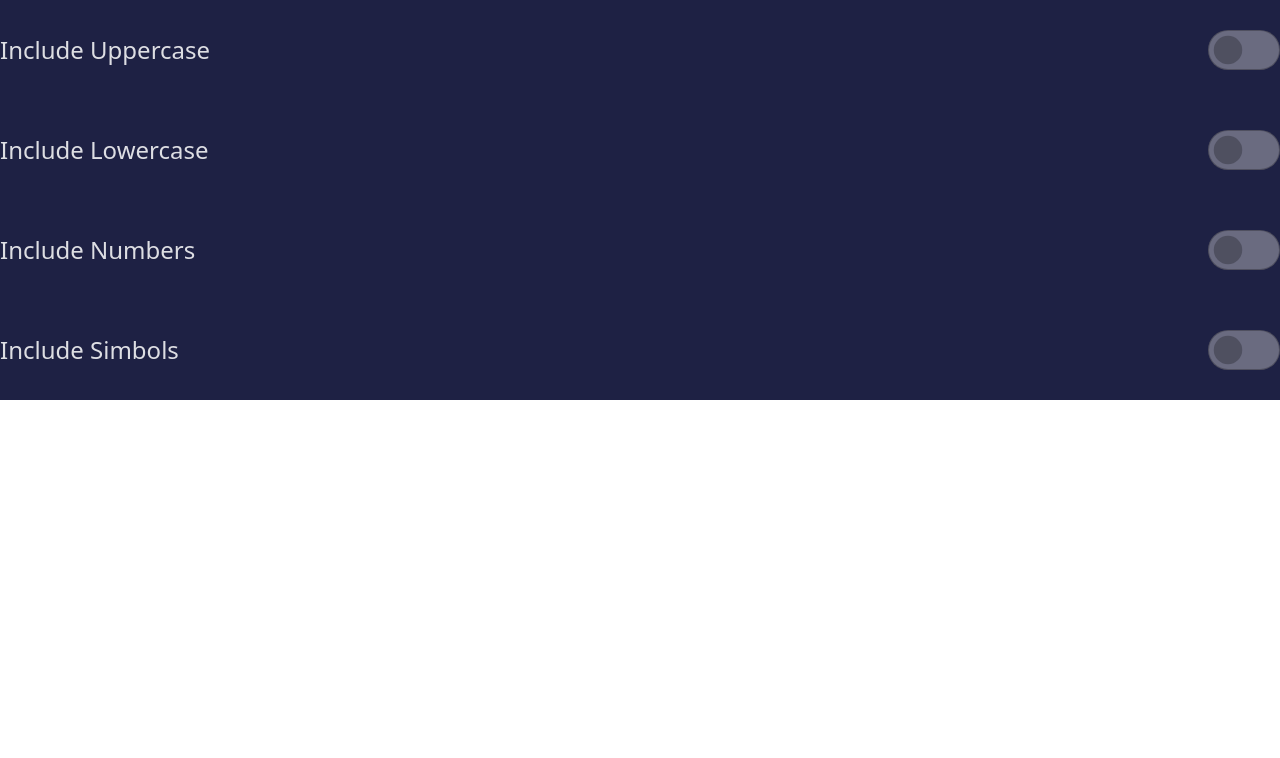
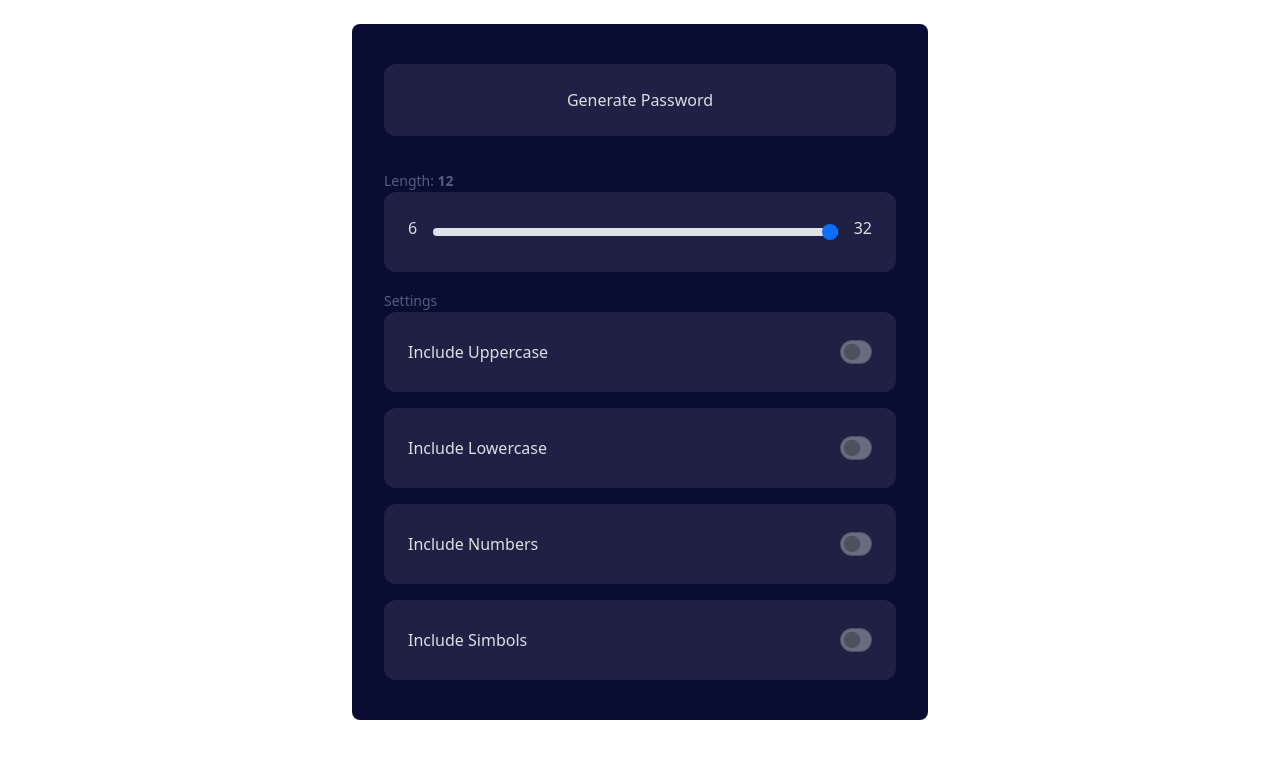
Before and after one commit to Cristian-Sosa/password-generator, a React (Vite) app: page / in a window 1280 px wide. Shown: the top 758 px of the page. Built offline with nearby package versions, Linux system fonts and the light colour scheme.

Commit message:
feature: static layout

```diff
--- a/index.html
+++ b/index.html
@@ -6,7 +6,7 @@
     <meta name="viewport" content="width=device-width, initial-scale=1.0" />
     <title>Vite + React</title>
     <link rel="stylesheet" href="./node_modules/bootstrap/dist/css/bootstrap.min.css">
-    <link rel="stylesheet" href="src/assets/css/ToggleButton.css">
+    <link rel="stylesheet" href="src/assets/css/styles.css">
   </head>
   <body>
     <div id="root"></div>
--- a/src/assets/css/ToggleButton.css
+++ /dev/null
@@ -1,42 +0,0 @@
-.Settings {
-    width: 100%;
-
-    margin: 0;
-    padding: 0;
-}
-
-.form-check.form-switch {
-    width: 100%;
-    height: 100px;
-
-    margin: 0;
-    padding: 0 24px;
-
-    background-color: rgb(30, 33, 68);
-
-    color: rgba(255, 255, 255, .85);
-
-    display: flex;
-    flex-direction: row-reverse;
-    justify-content: space-between;
-    align-items: center;
-
-    overflow: hidden;
-}
-
-
-.form-check.form-switch .form-check-label {
-    font-size: 24px;
-}
-
-.form-check.form-switch .form-check-input {
-    width: 72px;
-    height: 40px;
-
-    margin: 0;
-
-    background-color: rgb(106, 107, 128);
-}
-.form-check.form-switch .form-check-input:checked {
-    background-color: rgb(94, 99, 231);
-}
--- /dev/null
+++ b/src/assets/css/styles.css
@@ -0,0 +1,162 @@
+body {
+  background-color: rgb(14, 14, 14);
+}
+
+#PasswordGenerator {
+  width: min(95%, 576px);
+
+  margin: 24px auto;
+  padding: 32px 0;
+
+  background-color: rgb(9, 13, 52);
+
+  border-radius: 8px;
+}
+
+
+
+.PassContainer {
+width: 100%;
+  margin: 0 auto 16px;
+  padding: 8px 32px;
+
+}
+
+.PassShow {
+  width: 100%;
+
+  margin: 0;
+  padding: 24px;
+
+  background-color: rgb(30, 33, 68);
+
+  color: rgba(255, 255, 255, 0.85);
+  font-size: 16px;
+  text-align: center;
+  text-overflow: ellipsis;
+
+  display: inline-block;
+
+  border-radius: 12px;
+
+  user-select: none;
+}
+
+/* Length section styles */
+.Length {
+  width: 100%;
+
+  margin: 0 auto;
+  padding: 8px 32px;
+
+  color: rgb(87, 92, 124);
+}
+
+.Length_title {
+  width: 100%;
+
+  font-size: 14px;
+  text-align: left;
+
+  display: inline-block;
+
+  user-select: none;
+}
+
+.RangeInput {
+  width: 100%;
+  height: 80px;
+
+  margin: 0;
+  padding: 0 24px;
+
+  background-color: rgb(30, 33, 68);
+
+  color: rgba(255, 255, 255, 0.85);
+
+  display: flex;
+  flex-direction: row;
+  justify-content: space-between;
+  align-items: center;
+  gap: 16px;
+
+  border-radius: 12px;
+
+  overflow: hidden;
+}
+
+.RangeInput .form-label {
+  font-size: 16px;
+  color: rgba(255, 255, 255, 0.85);
+}
+
+/* Settings section styles */
+.Settings {
+  width: 100%;
+
+  margin: 0 auto;
+  padding: 8px 32px;
+
+  color: rgb(87, 92, 124);
+}
+
+.Settings_title {
+  width: 100%;
+
+  font-size: 14px;
+  text-align: left;
+
+  display: inline-block;
+
+  user-select: none;
+}
+
+.form-check.form-switch {
+  width: 100%;
+
+  margin: 0;
+  padding: 0;
+
+  display: flex;
+  flex-direction: column;
+  justify-content: flex-start;
+  align-items: center;
+  gap: 16px;
+}
+
+.form-check.form-switch .ToggleButton {
+  width: 100%;
+  height: 80px;
+
+  margin: 0;
+  padding: 0 24px;
+
+  background-color: rgb(30, 33, 68);
+
+  color: rgba(255, 255, 255, 0.85);
+
+  display: flex;
+  flex-direction: row-reverse;
+  justify-content: space-between;
+  align-items: center;
+
+  border-radius: 12px;
+
+  overflow: hidden;
+}
+
+.ToggleButton .form-check-label {
+  font-size: 16px;
+}
+
+.ToggleButton .form-check-input {
+  width: 48px;
+  height: 24px;
+
+  margin: 0;
+
+  background-color: rgb(106, 107, 128);
+}
+.ToggleButton .form-check-input:checked {
+  background-color: rgb(94, 99, 231);
+}
--- /dev/null
+++ b/src/components/Length.jsx
@@ -0,0 +1,12 @@
+import RangeInput from "./RangeInput";
+
+function Length() {
+  return (
+    <div className="Length">
+      <span className="Length_title">Length: <b id="LengthValue">12</b></span>
+      <RangeInput />
+    </div>
+  );
+}
+
+export default Length;
--- /dev/null
+++ b/src/components/PassShow.jsx
@@ -0,0 +1,9 @@
+function PassShow() {
+  return (
+    <div className="PassContainer">
+        <span className="PassShow">Generate Password</span>
+    </div>
+  );
+}
+
+export default PassShow;
--- /dev/null
+++ b/src/components/RangeInput.jsx
@@ -0,0 +1,22 @@
+function RangeInput() {
+  return (
+    <div className="RangeInput">
+      <label htmlFor="lenght" className="form-label">
+        6
+      </label>
+      <input
+        type="range"
+        className="form-range"
+        min="6"
+        max="32"
+        step="1"
+        id="lenght"
+      ></input>
+      <label htmlFor="lenght" className="form-label">
+        32
+      </label>
+    </div>
+  );
+}
+
+export default RangeInput;
--- a/src/components/Settings.jsx
+++ b/src/components/Settings.jsx
@@ -3,10 +3,13 @@ import ToggleButton from "./ToggleButton";
 function Settings() {
   return (
     <div className="Settings">
-      <ToggleButton text="Include Uppercase" id="uppercase" />
-      <ToggleButton text="Include Lowercase" id="lowercase" />
-      <ToggleButton text="Include Numbers" id="numbers" />
-      <ToggleButton text="Include Simbols" id="simbols" />
+      <span className="Settings_title">Settings</span>
+      <div className="form-check form-switch">
+        <ToggleButton text="Include Uppercase" id="uppercase" />
+        <ToggleButton text="Include Lowercase" id="lowercase" />
+        <ToggleButton text="Include Numbers" id="numbers" />
+        <ToggleButton text="Include Simbols" id="simbols" />
+      </div>
     </div>
   );
 }
--- a/src/components/ToggleButton.jsx
+++ b/src/components/ToggleButton.jsx
@@ -1,7 +1,7 @@
 function ToggleButton({ text, id }) {
 
   return (
-    <div className="form-check form-switch form-check-reverse">
+    <div className="ToggleButton">
       <input className="form-check-input" type="checkbox" role="switch" id={ id } />
       <label className="form-check-label" htmlFor={ id }>{ text }</label>
     </div>
--- a/src/main.jsx
+++ b/src/main.jsx
@@ -1,9 +1,15 @@
-import React from 'react'
-import ReactDOM from 'react-dom/client'
-import Settings from './components/Settings'
+import React from "react";
+import ReactDOM from "react-dom/client";
+import Settings from "./components/Settings";
+import Length from "./components/Length";
+import PassShow from "./components/PassShow";
 
-ReactDOM.createRoot(document.getElementById('root')).render(
+ReactDOM.createRoot(document.getElementById("root")).render(
   <React.StrictMode>
-    <Settings />
+    <main id="PasswordGenerator">
+      <PassShow />
+      <Length />
+      <Settings />
+    </main>
   </React.StrictMode>
-)
+);
```
